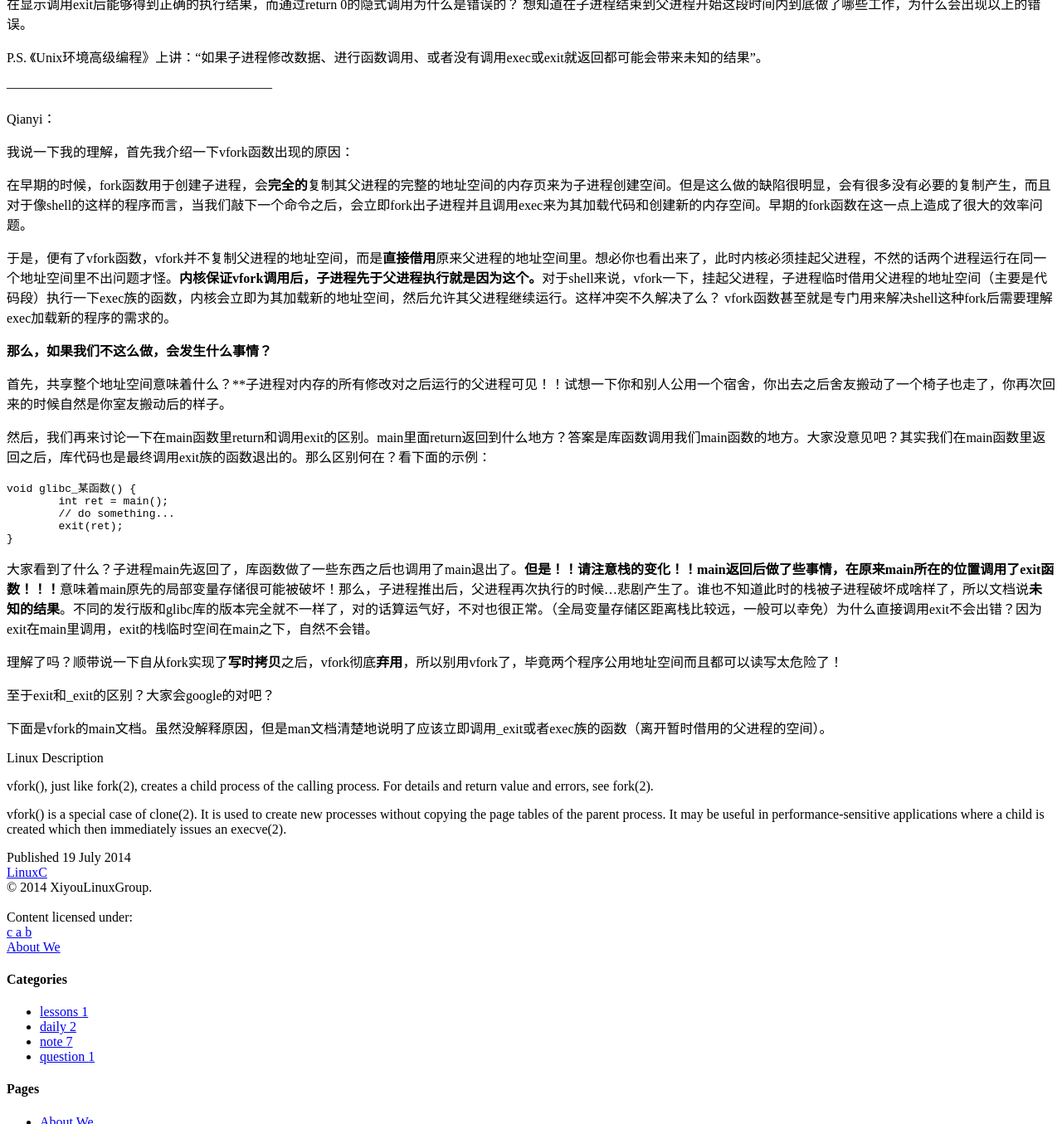
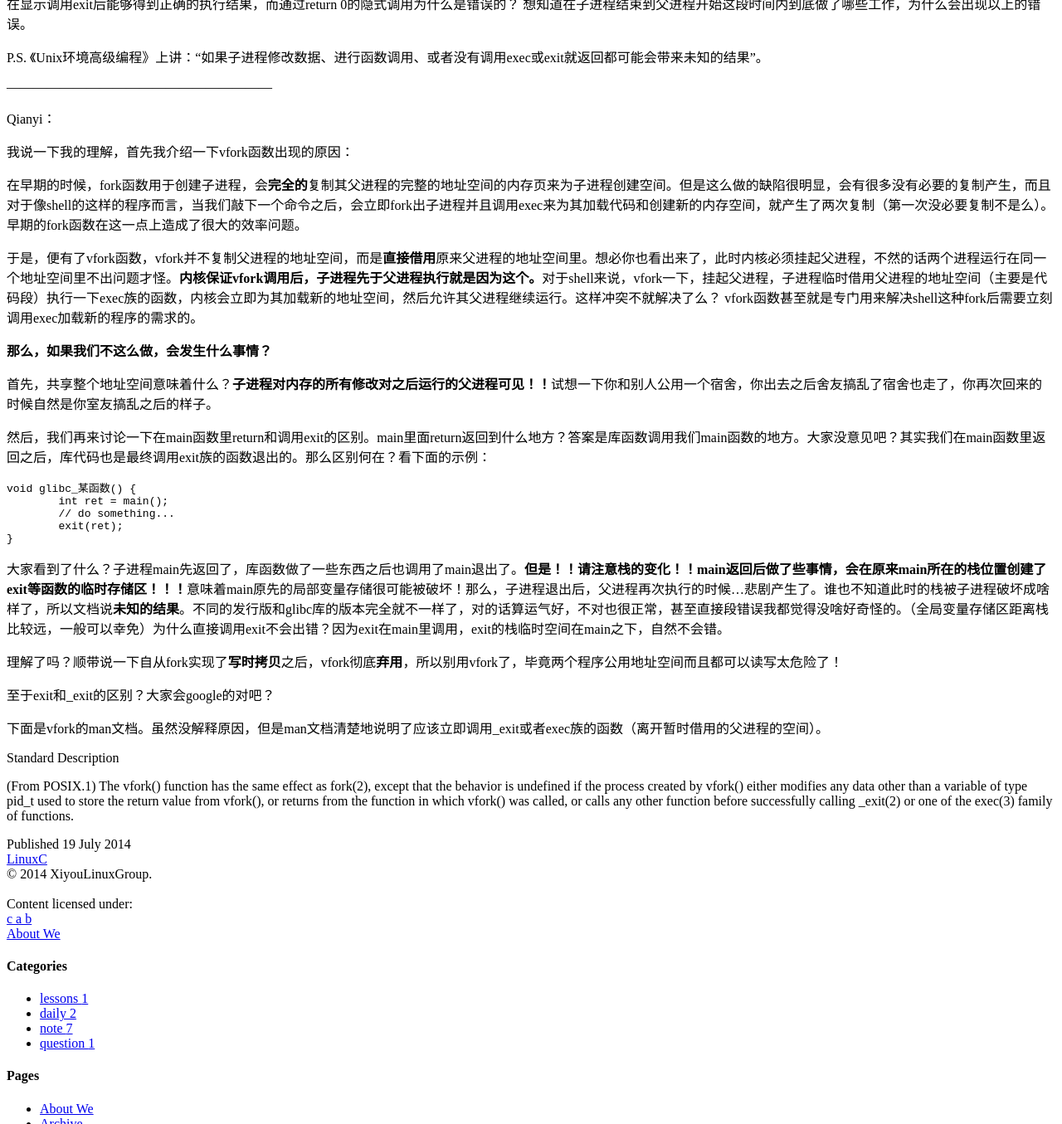
Before and after one commit to hurley25/FAQ, a Jekyll site: the page built from _posts/2014-07-19-The-different-between-returnAndexit-whenUsingVfork.md, in a window 1280 px wide and 1400 px high, scrolled down 2232 px, cut to the strip 45-1400 px from the top of the window. Shown: the whole strip at 83% size. Built offline with Jekyll 4.4.1, drawn with Linux system fonts in a browser that asks for light colours; nearby versions of some CDN libraries; library files that are not in the unit come from our copies; comment, search, counter and statistics services are not loaded.

Commit message:
修改错别字

```diff
--- a/_posts/2014-07-19-The-different-between-returnAndexit-whenUsingVfork.md
+++ b/_posts/2014-07-19-The-different-between-returnAndexit-whenUsingVfork.md
@@ -83,13 +83,13 @@ Qianyi：
 
 我说一下我的理解，首先我介绍一下vfork函数出现的原因：
 
-在早期的时候，fork函数用于创建子进程，会**完全的**复制其父进程的完整的地址空间的内存页来为子进程创建空间。但是这么做的缺陷很明显，会有很多没有必要的复制产生，而且对于像shell的这样的程序而言，当我们敲下一个命令之后，会立即fork出子进程并且调用exec来为其加载代码和创建新的内存空间。早期的fork函数在这一点上造成了很大的效率问题。
+在早期的时候，fork函数用于创建子进程，会**完全的**复制其父进程的完整的地址空间的内存页来为子进程创建空间。但是这么做的缺陷很明显，会有很多没有必要的复制产生，而且对于像shell的这样的程序而言，当我们敲下一个命令之后，会立即fork出子进程并且调用exec来为其加载代码和创建新的内存空间，就产生了两次复制（第一次没必要复制不是么）。早期的fork函数在这一点上造成了很大的效率问题。
 
-于是，便有了vfork函数，vfork并不复制父进程的地址空间，而是**直接借用**原来父进程的地址空间里。想必你也看出来了，此时内核必须挂起父进程，不然的话两个进程运行在同一个地址空间里不出问题才怪。**内核保证vfork调用后，子进程先于父进程执行就是因为这个。**对于shell来说，vfork一下，挂起父进程，子进程临时借用父进程的地址空间（主要是代码段）执行一下exec族的函数，内核会立即为其加载新的地址空间，然后允许其父进程继续运行。这样冲突不久解决了么？ vfork函数甚至就是专门用来解决shell这种fork后需要理解exec加载新的程序的需求的。
+于是，便有了vfork函数，vfork并不复制父进程的地址空间，而是**直接借用**原来父进程的地址空间里。想必你也看出来了，此时内核必须挂起父进程，不然的话两个进程运行在同一个地址空间里不出问题才怪。**内核保证vfork调用后，子进程先于父进程执行就是因为这个。**对于shell来说，vfork一下，挂起父进程，子进程临时借用父进程的地址空间（主要是代码段）执行一下exec族的函数，内核会立即为其加载新的地址空间，然后允许其父进程继续运行。这样冲突不就解决了么？ vfork函数甚至就是专门用来解决shell这种fork后需要立刻调用exec加载新的程序的需求的。
 
 **那么，如果我们不这么做，会发生什么事情？**
 
-首先，共享整个地址空间意味着什么？**子进程对内存的所有修改对之后运行的父进程可见！！试想一下你和别人公用一个宿舍，你出去之后舍友搬动了一个椅子也走了，你再次回来的时候自然是你室友搬动后的样子。
+首先，共享整个地址空间意味着什么？**子进程对内存的所有修改对之后运行的父进程可见！！**试想一下你和别人公用一个宿舍，你出去之后舍友搞乱了宿舍也走了，你再次回来的时候自然是你室友搞乱之后的样子。
 
 然后，我们再来讨论一下在main函数里return和调用exit的区别。main里面return返回到什么地方？答案是库函数调用我们main函数的地方。大家没意见吧？其实我们在main函数里返回之后，库代码也是最终调用exit族的函数退出的。那么区别何在？看下面的示例：
 
@@ -99,16 +99,14 @@ Qianyi：
 		exit(ret);
 	}
 
-大家看到了什么？子进程main先返回了，库函数做了一些东西之后也调用了main退出了。**但是！！请注意栈的变化！！main返回后做了些事情，在原来main所在的位置调用了exit函数！！！**意味着main原先的局部变量存储很可能被破坏！那么，子进程推出后，父进程再次执行的时候...悲剧产生了。谁也不知道此时的栈被子进程破坏成啥样了，所以文档说**未知的结果**。不同的发行版和glibc库的版本完全就不一样了，对的话算运气好，不对也很正常。（全局变量存储区距离栈比较远，一般可以幸免）为什么直接调用exit不会出错？因为exit在main里调用，exit的栈临时空间在main之下，自然不会错。
+大家看到了什么？子进程main先返回了，库函数做了一些东西之后也调用了main退出了。**但是！！请注意栈的变化！！main返回后做了些事情，会在原来main所在的栈位置创建了exit等函数的临时存储区！！！**意味着main原先的局部变量存储很可能被破坏！那么，子进程退出后，父进程再次执行的时候...悲剧产生了。谁也不知道此时的栈被子进程破坏成啥样了，所以文档说**未知的结果**。不同的发行版和glibc库的版本完全就不一样了，对的话算运气好，不对也很正常，甚至直接段错误我都觉得没啥好奇怪的。（全局变量存储区距离栈比较远，一般可以幸免）为什么直接调用exit不会出错？因为exit在main里调用，exit的栈临时空间在main之下，自然不会错。
 
 理解了吗？顺带说一下自从fork实现了**写时拷贝**之后，vfork彻底**弃用**，所以别用vfork了，毕竟两个程序公用地址空间而且都可以读写太危险了！
 
-至于exit和_exit的区别？大家会google的对吧？
+至于exit和\_exit的区别？大家会google的对吧？
 
-下面是vfork的main文档。虽然没解释原因，但是man文档清楚地说明了应该立即调用_exit或者exec族的函数（离开暂时借用的父进程的空间）。
+下面是vfork的man文档。虽然没解释原因，但是man文档清楚地说明了应该立即调用\_exit或者exec族的函数（离开暂时借用的父进程的空间）。
 
-Linux Description
+ Standard Description
 
-  vfork(), just like fork(2), creates a child process of the calling process.  For details and return value and errors, see fork(2).
-
-  vfork()  is  a special case of clone(2).  It is used to create new processes without copying the page tables of the parent process.  It may be useful in performance-sensitive applications where a child is created which then immediately issues an execve(2).
+(From POSIX.1) The vfork() function has the same effect as fork(2), except that the behavior is undefined if the process created by vfork() either modifies any data other than a variable of type pid_t used to store the return value from vfork(), or returns from the  function  in which vfork() was called, or calls any other function before successfully calling \_exit(2) or one of the exec(3) family of functions.
```
